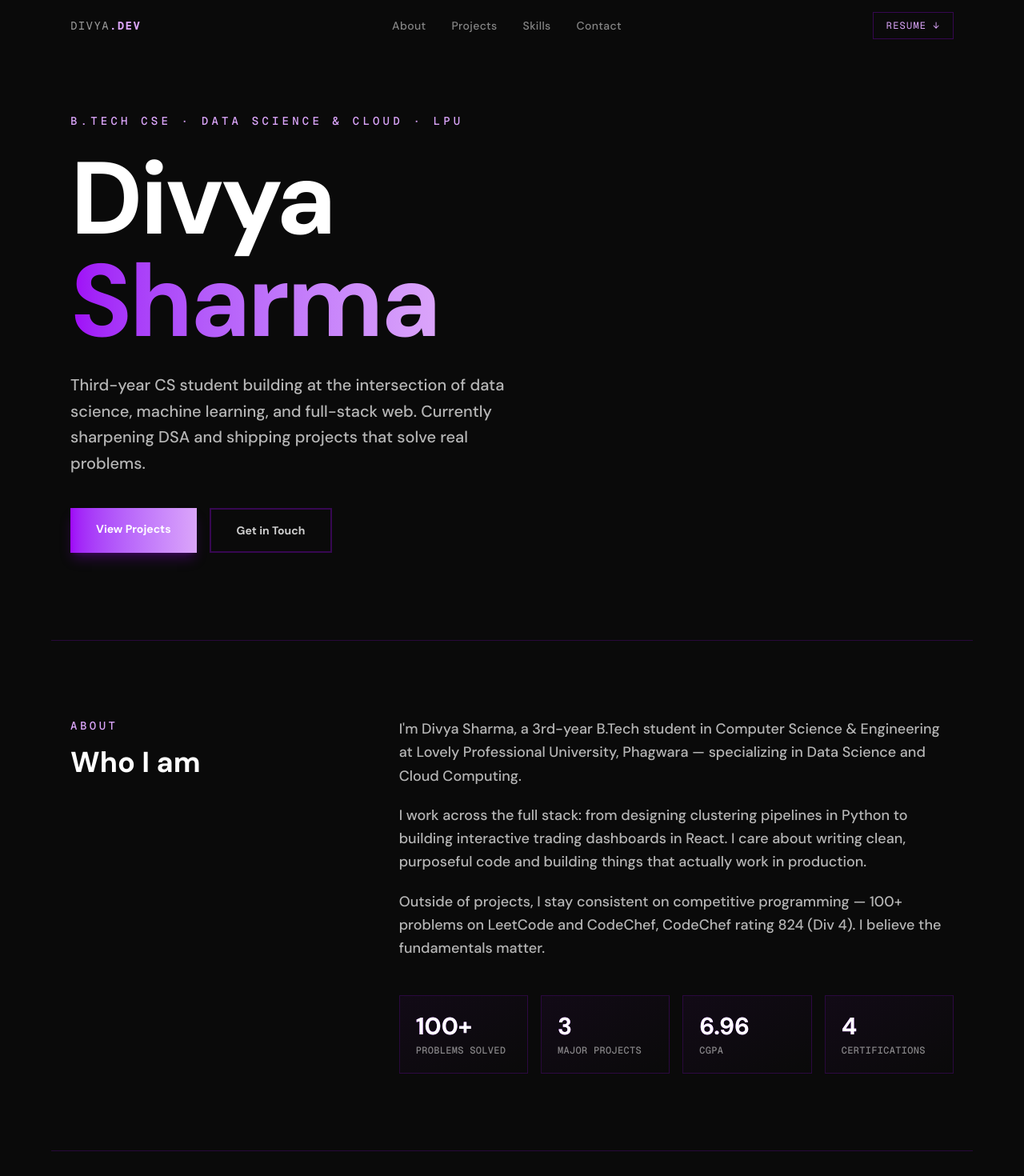
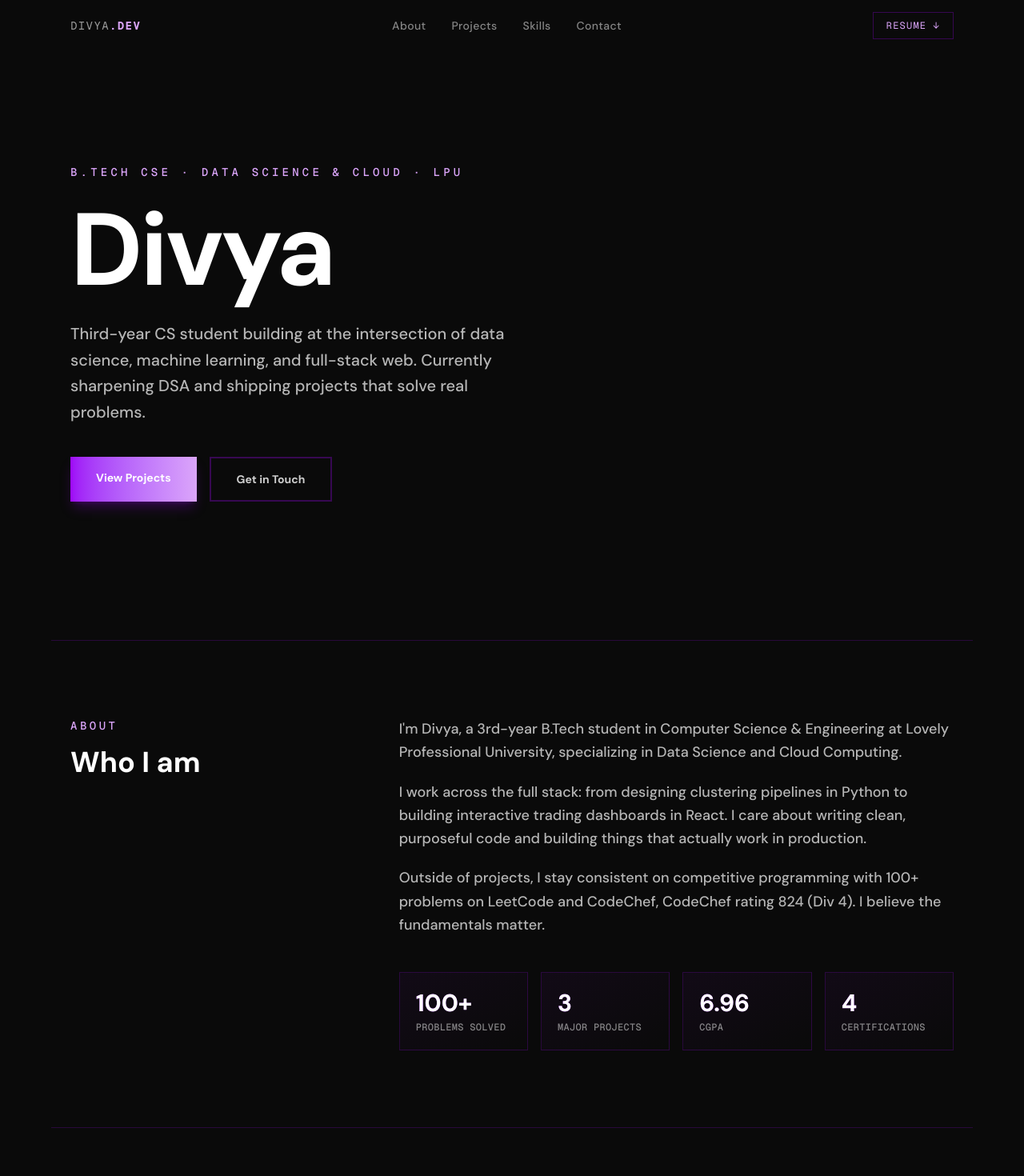
Before and after one commit to Divya0Sharma/PortfolioP2, a Next.js app: page / in a window 1280 px wide. Shown: the top 1470 px of the page at 80% size. Built offline with nearby package versions, Linux system fonts and the light colour scheme.

Commit message:
updated portfolio

```diff
--- a/app/page.tsx
+++ b/app/page.tsx
@@ -135,9 +135,6 @@ function Hero() {
         <h1 className="text-6xl md:text-8xl lg:text-9xl font-bold text-white leading-[1.0] tracking-tight">
           Divya
           <br />
-          <span className="bg-gradient-to-r from-[#9F05F7] to-[#DBA5FA] bg-clip-text text-transparent">
-            Sharma
-          </span>
         </h1>
         <p className="max-w-xl text-white/70 text-lg md:text-xl leading-relaxed font-medium">
           Third-year CS student building at the intersection of data science,
@@ -182,8 +179,8 @@ function About() {
         </div>
         <div className="space-y-5 text-white/70 text-lg leading-relaxed font-medium">
           <p>
-            I'm Divya Sharma, a 3rd-year B.Tech student in Computer Science &
-            Engineering at Lovely Professional University, Phagwara — specializing
+            I'm Divya, a 3rd-year B.Tech student in Computer Science &
+            Engineering at Lovely Professional University, specializing
             in Data Science and Cloud Computing.
           </p>
           <p>
@@ -193,7 +190,7 @@ function About() {
             actually work in production.
           </p>
           <p>
-            Outside of projects, I stay consistent on competitive programming —
+            Outside of projects, I stay consistent on competitive programming with
             100+ problems on LeetCode and CodeChef, CodeChef rating 824 (Div 4).
             I believe the fundamentals matter.
           </p>
@@ -336,8 +333,7 @@ function Contact() {
         </div>
         <div className="space-y-6">
           <p className="text-white/70 text-lg leading-relaxed font-medium max-w-lg">
-            Open to internships, collaborations, and interesting projects. Feel
-            free to reach out — I usually respond within a day.
+            Open to internships, collaborations, and interesting projects.
           </p>
           <div className="space-y-3">
             {[
@@ -370,7 +366,7 @@ function Footer() {
   return (
     <footer className="border-t border-[#9F05F7]/20 max-w-6xl mx-auto px-6 py-8 flex items-center justify-between flex-wrap gap-4">
       <span className="font-mono text-sm text-white/40 tracking-widest uppercase font-medium">
-        Divya Sharma · 2025
+        Divya · 2025
       </span>
       <span className="font-mono text-sm text-[#DBA5FA]/40 font-medium">
         B.Tech CSE · LPU · Phagwara
```
